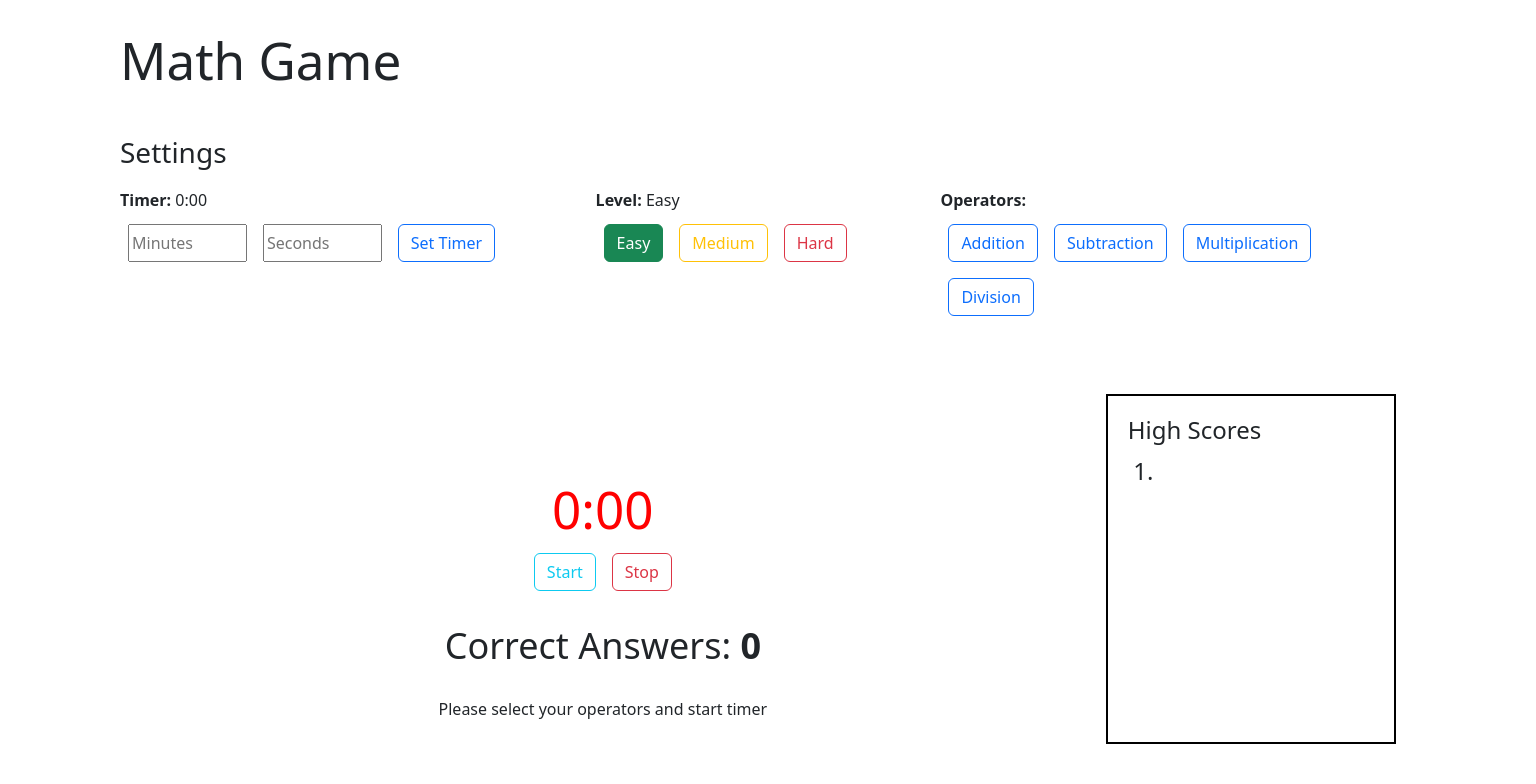
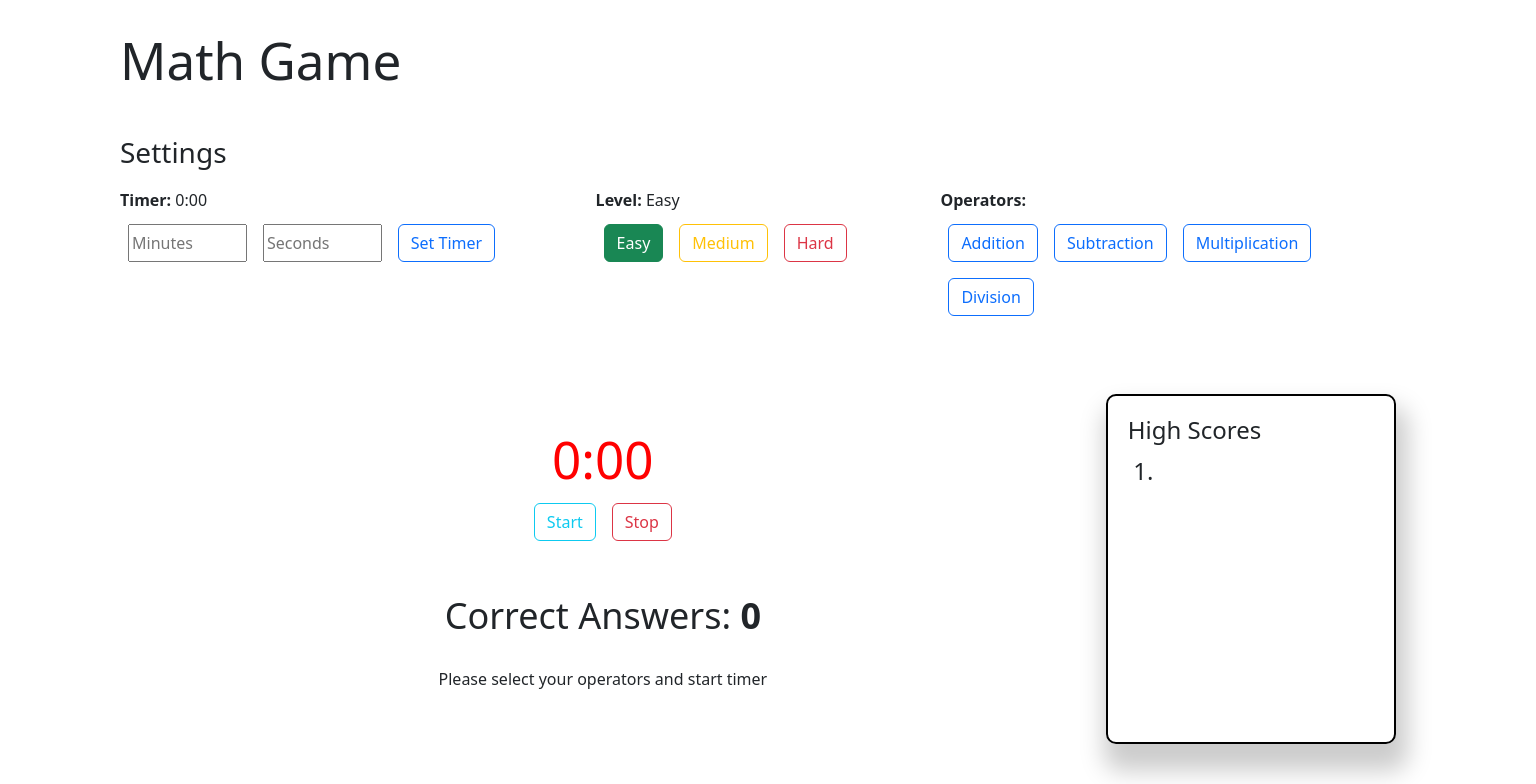
Before and after one commit to BriGuy520/math-game, a React (Vite) app: page / in a window 1536 px wide. Shown: the top 784 px of the page. Built offline with nearby package versions, Linux system fonts and the light colour scheme.

Commit message:
fixed a bug with my operator state

```diff
--- a/src/App.css
+++ b/src/App.css
@@ -49,6 +49,8 @@
   padding: 20px;
   min-height: 350px;
   width: 30%;
+  border-radius: 10px;
+  box-shadow: 5px 20px 25px 7px #ccc;
 }
 
 .scores-container ol li {
@@ -98,7 +100,7 @@
     .timer-container {
       text-align: center;
       width: 100%;
-      padding: 80px 0 20px 0;
+      padding: 0 0 40px 0;
     }
 
     .board-container {
--- a/src/components/Game.tsx
+++ b/src/components/Game.tsx
@@ -75,6 +75,13 @@ const Game = ({startTimer, operators, level, timeLeft, startGame, stopGame}: Gam
 
   React.useEffect(() => {
 
+    setOperator(operators[Math.floor(Math.random() * operators.length)]);
+
+  }, [operators]);
+
+
+  React.useEffect(() => {
+
     if(!startTimer){
       setCorrect(0);
     }
```
